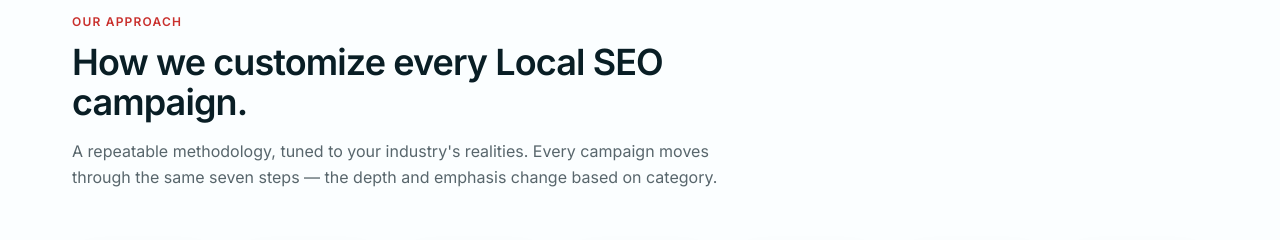
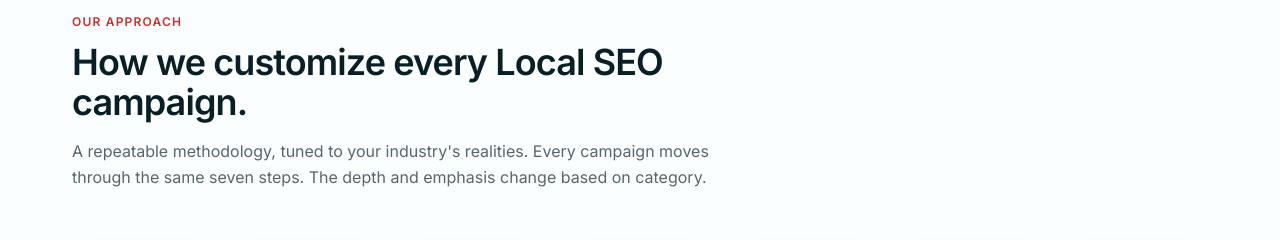
Before and after one commit to Mohit-211/mypageseo_new, a Next.js app: page /industries in a window 1280 px wide. Shown: the part 4800-5040 px from the top of the page. Built offline with nearby package versions, Linux system fonts and the light colour scheme.

Commit message:
build working

```diff
--- a/src/components/industries/workflow-section.tsx
+++ b/src/components/industries/workflow-section.tsx
@@ -1,3 +1,5 @@
+"use client";
+
 import { workflow } from "@/components/industries/industries-data";
 import { WorkflowStep } from "@/components/industries/workflow-step";
 
@@ -5,19 +7,25 @@ export function WorkflowSection() {
   return (
     <section className="container-page py-24">
       <div className="max-w-2xl">
-        <p className="text-xs font-semibold uppercase tracking-widest text-accent">Our approach</p>
+        <p className="text-xs font-semibold uppercase tracking-widest text-accent">
+          Our approach
+        </p>
+
         <h2 className="mt-3 text-3xl md:text-4xl font-semibold tracking-tight">
           How we customize every Local SEO campaign.
         </h2>
+
         <p className="mt-4 text-muted-foreground leading-relaxed">
-          A repeatable methodology, tuned to your industry's realities. Every campaign moves through the same seven
-          steps — the depth and emphasis change based on category.
+          A repeatable methodology, tuned to your industry's realities. Every
+          campaign moves through the same seven steps. The depth and emphasis
+          change based on category.
         </p>
       </div>
 
       <div className="relative mt-14">
-        <div className="absolute left-0 right-0 top-6 hidden lg:block h-px bg-gradient-to-r from-transparent via-border to-transparent" />
-        <ol className="grid gap-6 sm:grid-cols-2 lg:grid-cols-7 relative">
+        <div className="absolute left-0 right-0 top-6 hidden h-px bg-gradient-to-r from-transparent via-border to-transparent lg:block" />
+
+        <ol className="relative grid gap-6 sm:grid-cols-2 lg:grid-cols-7">
           {workflow.map((w, i) => (
             <WorkflowStep key={w.title} step={w} index={i} />
           ))}
--- a/src/components/software/audiences-section.tsx
+++ b/src/components/software/audiences-section.tsx
@@ -1,3 +1,4 @@
+"use client";
 import { audiences } from "@/components/software/software-data";
 
 export function AudiencesSection() {
--- a/src/components/software/features-section.tsx
+++ b/src/components/software/features-section.tsx
@@ -1,3 +1,4 @@
+"use client";
 import { features } from "@/components/software/software-data";
 import { FeatureCard } from "@/components/software/feature-card";
 
--- a/src/components/software/workflow-section.tsx
+++ b/src/components/software/workflow-section.tsx
@@ -1,3 +1,4 @@
+"use client";
 import { workflow } from "@/components/software/software-data";
 
 export function WorkflowSection() {
```
Also changed, not shown: 1 other file (tests, documents, lock files or other folders).
